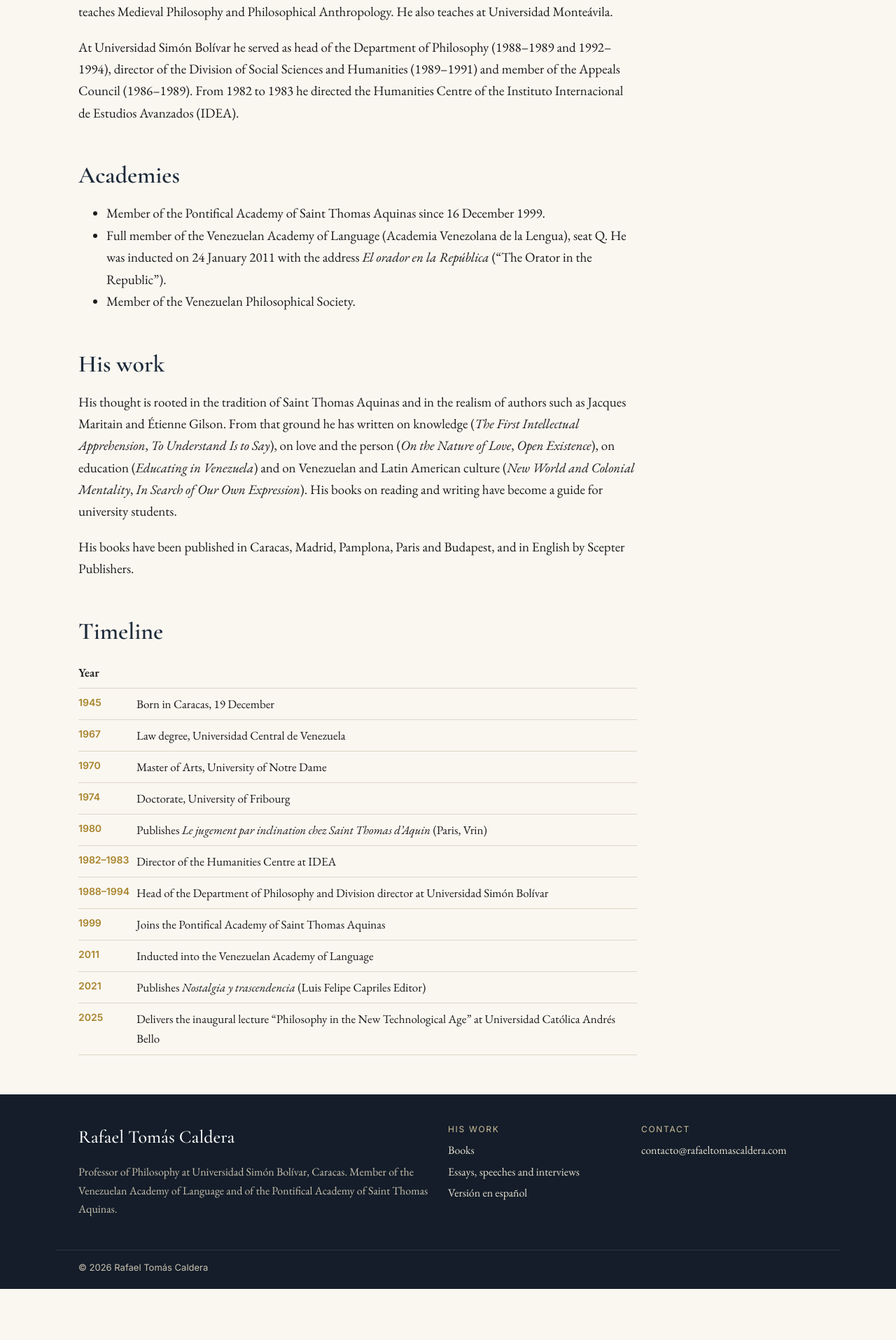
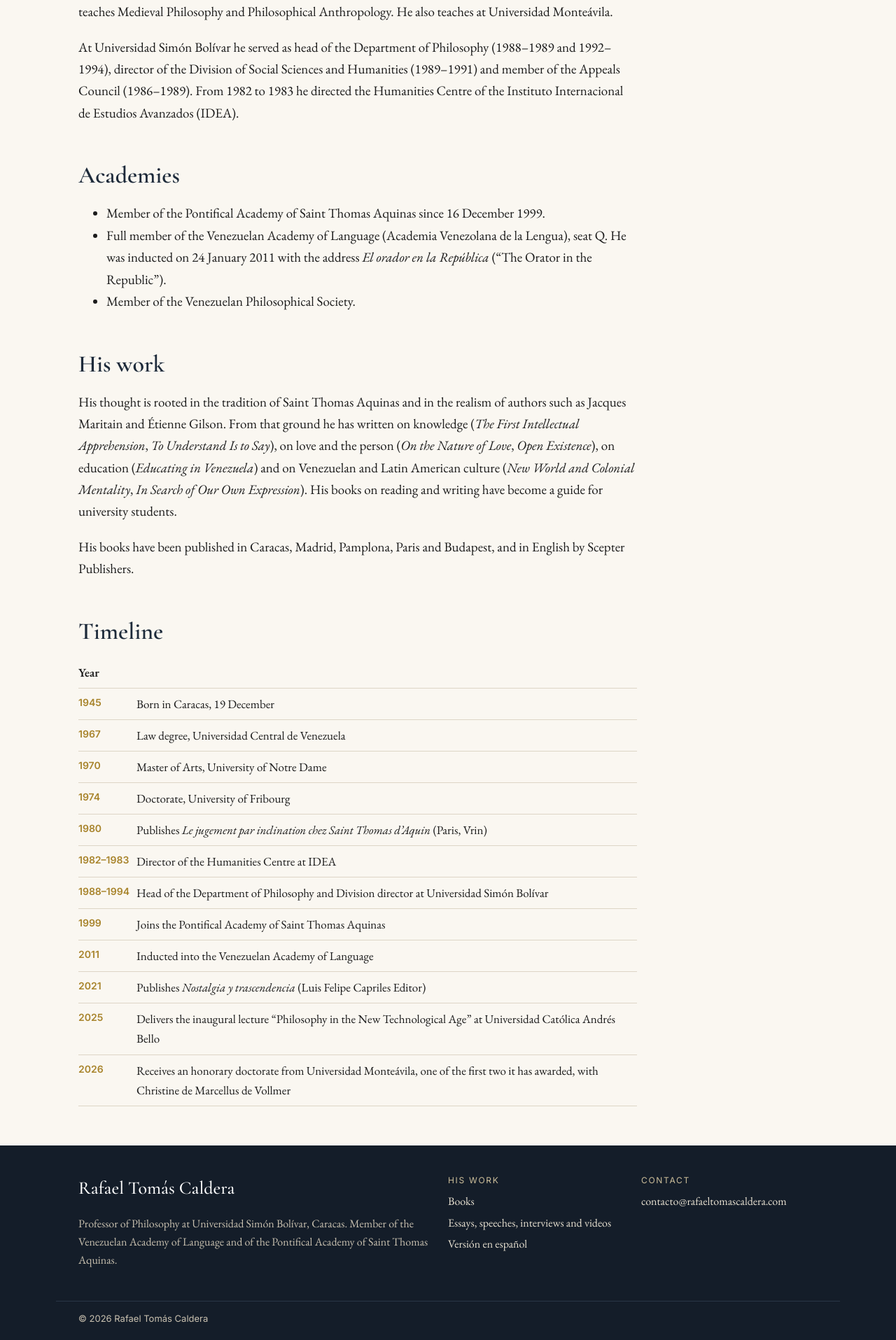
Before and after one commit to luisc393/rafaeltomascaldera, a Jekyll site: the page built from en/biography.md, in a window 1280 px wide. Shown: the part 828-2743 px from the top of the page at 70% size. Built offline with Jekyll 4.4.1, drawn with Linux system fonts in a browser that asks for light colours; before the commit the page ends 2670 px from its top, so only the background shows below that.

Commit message:
Añade sección de videos (honoris causa en la Monteávila y entrevista en Filosofando Sin Filtros)
Co-Authored-By: Claude Opus 5.5 <noreply@anthropic.com>
Claude-Session: https://claude.ai/code/session_01XD6NAciLyqFqTPcHoiTqzq

```diff
--- a/_layouts/default.html
+++ b/_layouts/default.html
@@ -54,7 +54,7 @@
         <p class="footer-titulo">His work</p>
         <ul>
           <li><a href="{{ '/en/books/' | relative_url }}">Books</a></li>
-          <li><a href="{{ '/en/writings/' | relative_url }}">Essays, speeches and interviews</a></li>
+          <li><a href="{{ '/en/writings/' | relative_url }}">Essays, speeches, interviews and videos</a></li>
           <li><a href="{{ '/' | relative_url }}">Versión en español</a></li>
         </ul>
       </div>
@@ -80,7 +80,7 @@
           <li><a href="{{ '/libros/' | relative_url }}">Libros</a></li>
           <li><a href="{{ '/ensayos/' | relative_url }}">Ensayos y artículos</a></li>
           <li><a href="{{ '/discursos/' | relative_url }}">Discursos y conferencias</a></li>
-          <li><a href="{{ '/prensa/' | relative_url }}">Entrevistas y prensa</a></li>
+          <li><a href="{{ '/prensa/' | relative_url }}">Entrevistas, prensa y videos</a></li>
         </ul>
       </div>
       <div>
--- a/assets/css/style.css
+++ b/assets/css/style.css
@@ -114,3 +114,13 @@ h2 { font-size: clamp(26px, 3.5vw, 34px); margin: 1.6em 0 .5em; }
 .pagina:has(.galeria) .prosa { max-width: none; }
 .nav a.idioma { border: 1px solid rgba(205, 191, 155, .6); border-radius: 999px; padding: 3px 10px; color: #cdbf9b; }
 .nav a.idioma:hover { border-color: var(--oro); color: #fff; }
+
+/* Videos */
+.videos { display: grid; grid-template-columns: repeat(auto-fill, minmax(min(100%, 420px), 1fr)); gap: 32px 28px; margin: 16px 0 32px; }
+.video { margin: 0; }
+.video-marco { position: relative; aspect-ratio: 16 / 9; background: var(--papel-2); border: 1px solid var(--linea); }
+.video-marco iframe { position: absolute; inset: 0; width: 100%; height: 100%; border: 0; }
+.video figcaption { padding-top: 10px; }
+.video-titulo { font-family: var(--display); font-size: 22px; font-weight: 600; text-decoration: none; line-height: 1.25; }
+.video-titulo:hover { text-decoration: underline; }
+.video figcaption p { margin: .3em 0; font-size: 17px; color: var(--tinta-2); }
--- a/en/biography.md
+++ b/en/biography.md
@@ -46,3 +46,4 @@ His books have been published in Caracas, Madrid, Pamplona, Paris and Budapest,
 | 2011 | Inducted into the Venezuelan Academy of Language |
 | 2021 | Publishes *Nostalgia y trascendencia* (Luis Felipe Capriles Editor) |
 | 2025 | Delivers the inaugural lecture "Philosophy in the New Technological Age" at Universidad Católica Andrés Bello |
+| 2026 | Receives an honorary doctorate from Universidad Monteávila, one of the first two it has awarded, with Christine de Marcellus de Vollmer |
--- a/en/writings.html
+++ b/en/writings.html
@@ -4,7 +4,7 @@ alt: /ensayos/
 permalink: /en/writings/
 title: Writings
 antetitulo: His work
-entradilla: Essays, academic papers, speeches and interviews. All are in Spanish; links go to the original publication.
+entradilla: Essays, academic papers, speeches, interviews and videos. All are in Spanish; links go to the original publication.
 ---
 {% assign grupos = "articulo:Essays and opinion pieces,academico:Academic papers,discurso:Speeches and lectures,entrevista:Interviews and reviews" | split: "," %}
 {% for g in grupos %}
@@ -18,3 +18,6 @@ entradilla: Essays, academic papers, speeches and interviews. All are in Spanish
 </li>{% endfor %}
 </ul>
 {% endfor %}
+
+<h2>Videos</h2>
+{% include videos.html en=true %}
```
Also changed, not shown: _data/videos.yml (added, +16 -0 lines), _includes/videos.html (added, +14 -0 lines), biografia.md (+1 -0 lines), prensa.html (+6 -2 lines), README.md.
